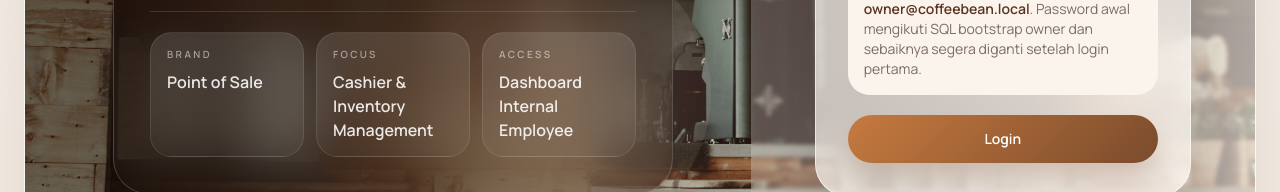
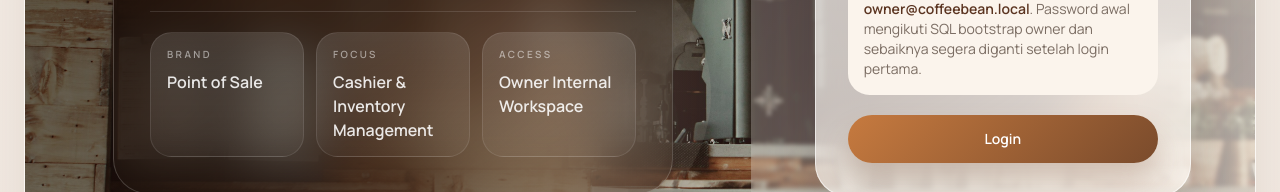
Before and after one commit to valdown/pos-online, a Next.js app: page /login in a window 1280 px wide. Shown: the part 513-705 px from the top of the page. Built offline with nearby package versions, Linux system fonts and the light colour scheme; no server answers; the database is empty.

Commit message:
Restore local login assets and shell

```diff
--- a/app/login/page.tsx
+++ b/app/login/page.tsx
@@ -36,10 +36,6 @@ export default function LoginPage() {
                             <h1 className="font-display text-[3rem] leading-[0.92] text-white/94 xl:text-[3.35rem]">Welcome Team</h1>
                             <p className="text-xs font-semibold uppercase tracking-[0.28em] text-white/56">Internal Shop Operations Suite</p>
                           </div>
-
-                          {/* <p className="max-w-xl text-sm leading-6 text-white/70 xl:text-[0.98rem]">
-                            Satu ruang kerja untuk menjaga kasir, stok, dan ritme pelayanan tetap selaras dari buka sampai closing.
-                          </p> */}
                         </div>
                       </div>
 
@@ -59,7 +55,7 @@ export default function LoginPage() {
                       </div>
                       <div className="rounded-[var(--radius-soft)] border border-white/10 bg-[linear-gradient(180deg,rgba(255,255,255,0.12),rgba(255,255,255,0.04))] px-4 py-3.5">
                         <p className="text-[0.62rem] font-semibold uppercase tracking-[0.24em] text-white/50">Access</p>
-                        <p className="mt-2 text-base font-semibold text-white/88">Dashboard Internal Employee</p>
+                        <p className="mt-2 text-base font-semibold text-white/88">Owner Internal Workspace</p>
                       </div>
                     </div>
                   </div>
```
Also changed, not shown: app/icon.svg, 1 other file (tests, documents, lock files or other folders).
